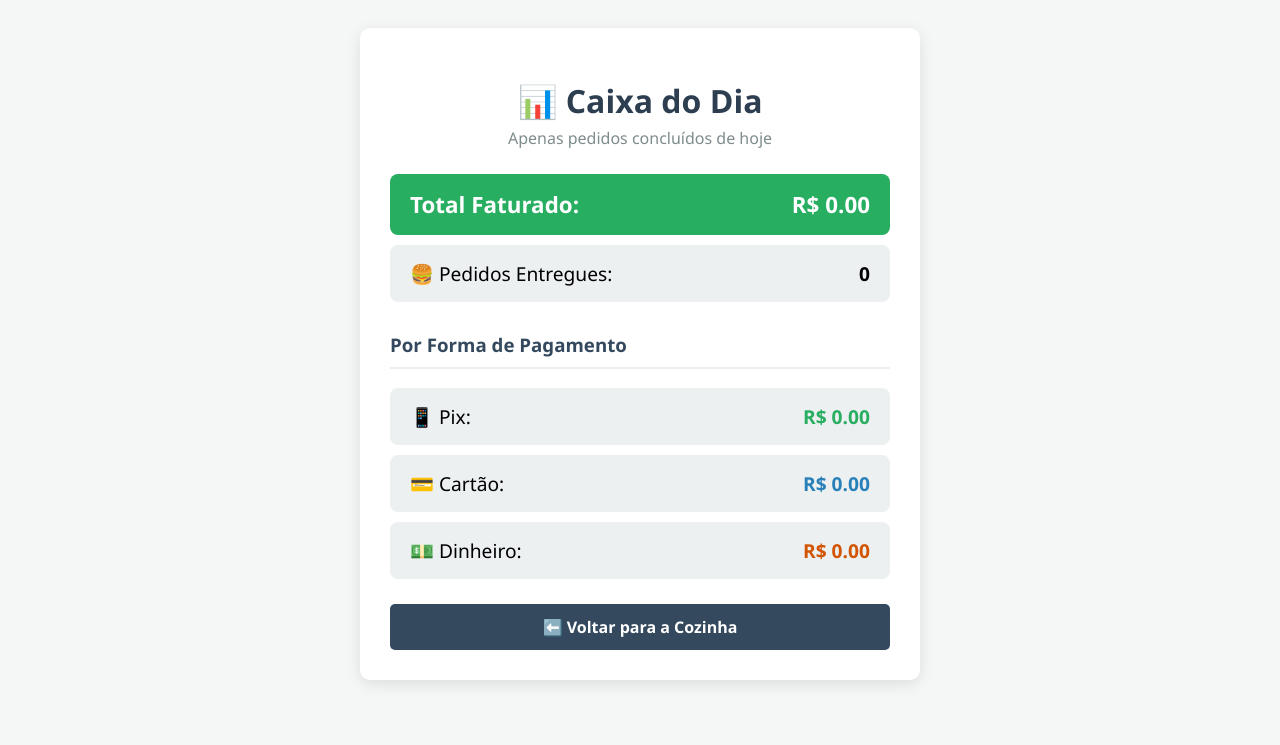
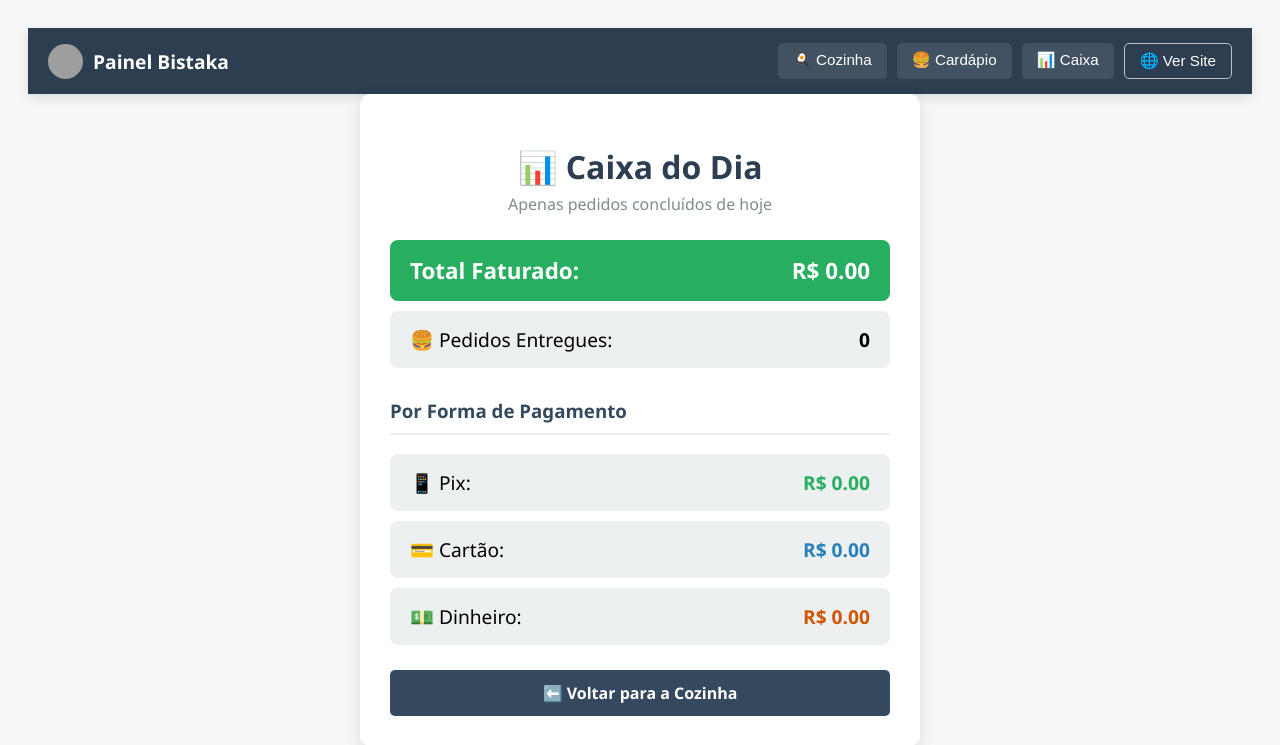
Before and after one commit to Alexschmitzz/Bistaka_delivery-main, a Flask app: page /admin/relatorio in a window 1280 px wide. Shown: the top 745 px of the page. Run offline with Flask 3, Linux system fonts and the light colour scheme; a user stored in the database is signed in; data comes from the database, SQL or seed files in the repository; grey boxes are pictures that could not be loaded.

Commit message:
html faltando da navbar

```diff
--- a/templates/relatorio.html
+++ b/templates/relatorio.html
@@ -37,6 +37,18 @@
     </style>
 </head>
 <body>
+    <nav class="admin-navbar">
+    <div class="brand">
+        <img src="/static/uploads/logo.png" style="height: 35px; width: 35px; border-radius: 50%; object-fit: cover;">
+        Painel Bistaka
+    </div>
+        <div class="nav-links">
+            <a href="/admin/dashboard">🍳 Cozinha</a>
+            <a href="/admin">🍔 Cardápio</a>
+            <a href="/admin/relatorio">📊 Caixa</a>
+            <a href="/" target="_blank" style="background: transparent; border: 1px solid #bdc3c7;">🌐 Ver Site</a>
+        </div>
+    </nav>
     <div class="container">
         <h1>📊 Caixa do Dia</h1>
         <p style="text-align: center; color: #7f8c8d; margin-top: 0; margin-bottom: 25px;">Apenas pedidos concluídos de hoje</p>
```
